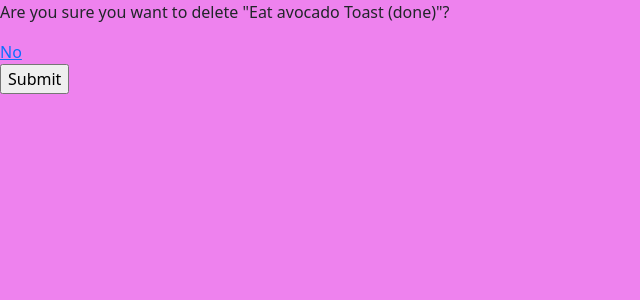
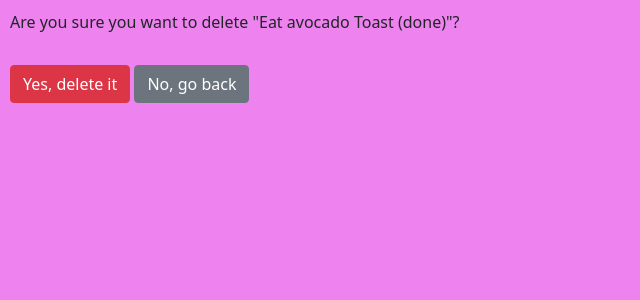
Before and after one commit to kathrynsilvaconway/todo_list, a Django app: page /delete_job/1 in a window 1280 px wide. Shown: the top 300 px of the page, without its empty margins (0-640 px from the left). Run offline with Django 3.2, Linux system fonts and the light colour scheme; data comes from the database, SQL or seed files in the repository; both versions use the stored data as it was after the commit.

Commit message:
addded links to delete function. Improved spacing of forms with CSS.

```diff
--- a/todo_app/static/style.css
+++ b/todo_app/static/style.css
@@ -4,3 +4,18 @@ body {
 strike {
     display: block;
 }
+
+#wrapper {
+    display: inline-block;
+    padding: 10px;
+}
+
+#form {
+    display: inline-block;
+    margin-top: 15px;
+}
+
+#form a {
+    display: inline-block;
+    vertical-align: top;
+}
--- a/todo_app/templates/todo_app/delete.html
+++ b/todo_app/templates/todo_app/delete.html
@@ -14,11 +14,15 @@
     <script src='main.js'></script>
 </head>
 <body>
-    <p>Are you sure you want to delete "{{job}}"?</p>
-    <a href="{% url 'list' %}">No</a>
-    <form method="POST", action=''>
-        {% csrf_token %}
-        <input type="submit" name="Delete It">
-    </form>
+    <div id="wrapper">
+        <p>Are you sure you want to delete "{{job}}"?</p>
+        <div id="form">
+            <form method="POST", action=''>
+                {% csrf_token %}
+                <input type="submit" class='btn btn-danger' value="Yes, delete it">
+            </form>
+        </div>
+        <a href="{% url 'list' %}" class='btn btn-secondary'>No, go back</a>
+    </div>
 </body>
 </html>
```
Also changed, not shown: todo_app/templates/todo_app/index.html (+6 -4 lines), todo_app/templates/todo_app/update_job.html (+9 -6 lines), db.sqlite3.
